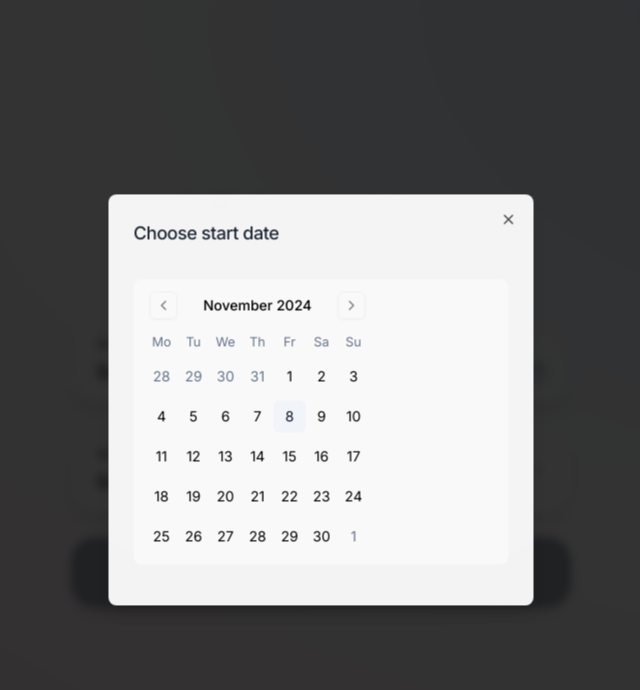
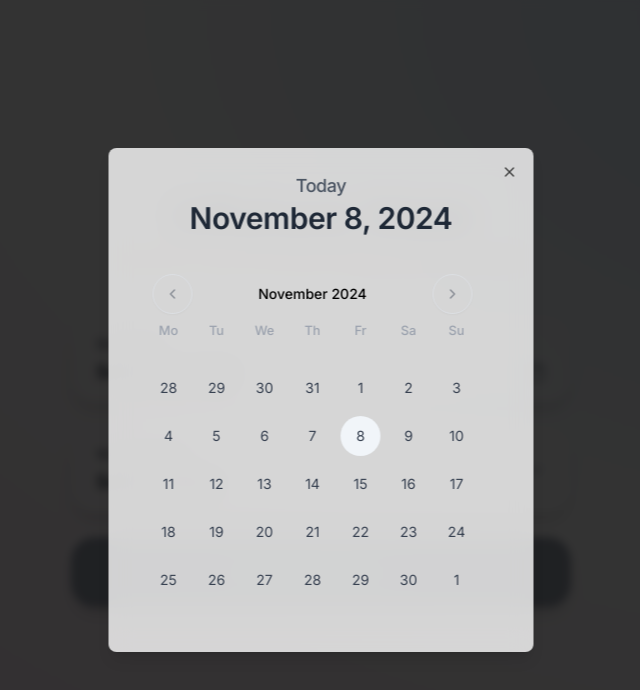
Before and after one commit to ramunasnognys/offshore-mate, a Next.js app: page / in a window 1280 px wide. Both pictures are taken after a click on the button "Select start date". Shown: the top 690 px of the page, without its empty margins (319-959 px from the left). Built offline with nearby package versions, Linux system fonts and the light colour scheme; a web font is replaced by a local one.

Commit message:
improve calendar

```diff
--- a/src/components/date-picker.tsx
+++ b/src/components/date-picker.tsx
@@ -36,9 +36,7 @@ export function DatePicker({ date, onSelect }: DatePickerProps) {
   return (
     <Dialog open={open} onOpenChange={setOpen}>
       <DialogTrigger asChild>
-        <button
-          className="flex items-center w-full hover:bg-white/10 transition-all duration-200 group rounded-2xl md:rounded-3xl"
-        >
+        <button className="flex items-center w-full hover:bg-white/10 transition-all duration-200 group rounded-2xl md:rounded-3xl">
           <div className="flex-grow text-left">
             <span className="text-gray-800 text-base md:text-lg font-medium group-hover:text-orange-500 transition-colors">
               {formatDisplayDate(date)}
@@ -49,29 +47,49 @@ export function DatePicker({ date, onSelect }: DatePickerProps) {
           </div>
         </button>
       </DialogTrigger>
-      <DialogContent className="sm:max-w-[425px] bg-white/95 backdrop-blur-xl border border-white/30">
+      <DialogContent className="sm:max-w-[425px] bg-white/80 backdrop-blur-md border-0 shadow-lg rounded-3xl">
         <DialogHeader>
-          <DialogTitle className="text-lg font-medium text-gray-800">Choose start date</DialogTitle>
+          <DialogTitle className="text-center">
+            <p className="text-lg font-medium text-gray-600">Today</p>
+            <p className="text-3xl font-semibold text-gray-800">
+              {new Date().toLocaleDateString('en-US', {
+                month: 'long',
+                day: 'numeric',
+                year: 'numeric'
+              })}
+            </p>
+          </DialogTitle>
         </DialogHeader>
-        <div className="py-4">
+        <div className="py-4 w-full flex items-center justify-center ">
           <Calendar
             mode="single"
             selected={date}
             onSelect={handleSelect}
             initialFocus
             weekStartsOn={1}
-
-            className="mx-auto rounded-lg border-white/30 bg-white/50"
+            className="rounded-lg border-0 bg-transparent w-full px-4
+              [&_.rdp-caption]:text-xl [&_.rdp-caption]:font-semibold [&_.rdp-caption]:text-gray-800
+              [&_.rdp-months]:w-full
+              [&_.rdp-month]:w-full
+              [&_tr]:grid [&_tr]:grid-cols-7 [&_tr]:gap-2
+              [&_.rdp-head_cell]:flex [&_.rdp-head_cell]:justify-center
+              [&_.rdp-head_th]:text-gray-400 [&_.rdp-head_th]:font-medium [&_.rdp-head_th]:h-10 [&_.rdp-head_th]:w-10
+              [&_.rdp-tbody]:w-full
+              [&_.rdp-cell]:flex [&_.rdp-cell]:justify-center
+              [&_.rdp-button]:h-10 [&_.rdp-button]:w-10 [&_.rdp-button]:rounded-full
+              [&_.rdp-button]:text-sm [&_.rdp-button]:transition-colors [&_.rdp-button]:text-gray-700
+              [&_.rdp-button:hover]:bg-gray-100
+              [&_.rdp-day_selected]:bg-blue-500 [&_.rdp-day_selected]:text-white
+              [&_.rdp-day_today]:bg-blue-100 [&_.rdp-day_today]:text-blue-600 [&_.rdp-day_today]:font-semibold
+              [&_.rdp-nav_button]:text-gray-600 [&_.rdp-nav_button:hover]:text-gray-800 [&_.rdp-nav_button]:transition-colors
+              [&_.rdp-nav_button]:w-6 [&_.rdp-nav_button]:h-6"
           />
-{/*
-<Calendar
-  mode="single"
-  selected={selected}
-  onSelect={onSelect}
-  weekStartsOn={0}
-  className="w-full"
-/> */}
         </div>
+        {date && (
+          <div className="text-center text-gray-600 pb-2">
+            Selected: {date.toLocaleDateString()}
+          </div>
+        )}
       </DialogContent>
     </Dialog>
   )
```
